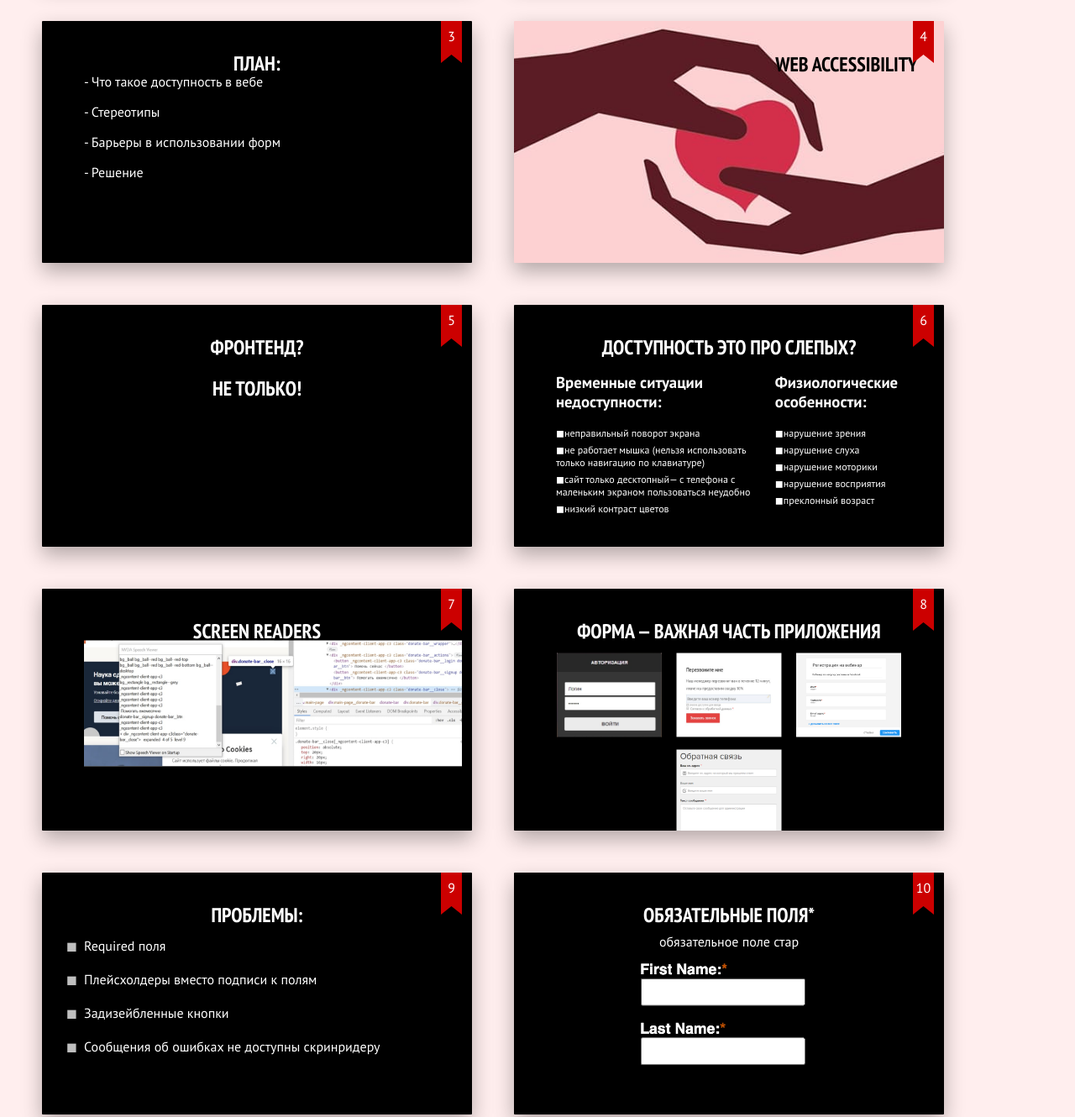
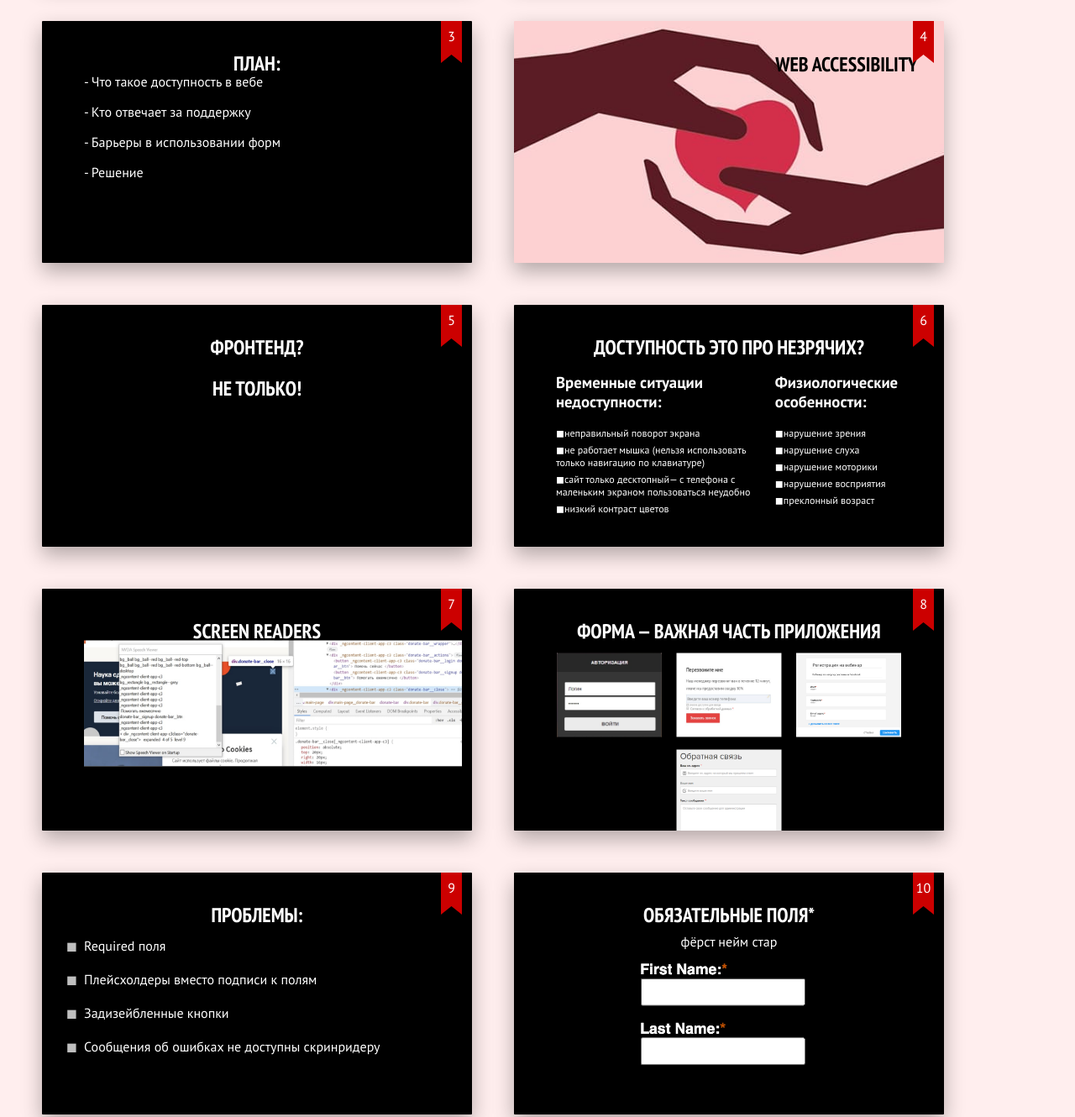
Before and after one commit to MariannaSpb/accessibility-validation, a website: page index.html in a window 1280 px wide. Shown: the part 460-1790 px from the top of the page at 84% size. Drawn offline with Linux system fonts and the light colour scheme; files whose address does not match are found by name.

Commit message:
code cleanup

```diff
--- a/index.html
+++ b/index.html
@@ -37,13 +37,13 @@
 
             Мы делаем эксклюзивный продукт для состоятельных здоровых людей, зачем ему говорить с какими-то читалками.<br>
             Ак-се-си-би-ли-ти? Ха-ха, иди уже работай, заботливый ты наш. <br>
-            (С) <a href="https://www.youtube.com/watch?v=ssJsjGZE2sc">Людоедский интерфейс, Вадим Макеев</a>
+            <a href="https://www.youtube.com/watch?v=ssJsjGZE2sc">Людоедский интерфейс, Вадим Макеев</a>
             </p>
     </section>
     <section class="slide">
         <h2>план:</h2>
         <p>- Что такое доступность в вебе</p>
-        <p>- Стереотипы</p>
+        <p>- Кто отвечает за поддержку </p>
         <p>- Барьеры в использовании форм</p>
         <p>- Решение</p>
     </section>
@@ -57,7 +57,7 @@
         <h2 style="margin-top: 50px">Не только!</h2>
     </section>
     <section class="slide">
-        <h2>Доступность это про слепых?</h2>
+        <h2>Доступность это про незрячих?</h2>
         <section class="container">
             <div>
                 <h3>Временные ситуации недоступности:</h3>
@@ -101,7 +101,7 @@
     </section>
     <section class="slide">
         <h2 class="center">Обязательные поля*</h2>
-        <p class="center" style="margin-top: 20px; text-align: center;">обязательное поле стар</p>
+        <p class="center" style="margin-top: 20px; text-align: center;">фёрст нейм стар</p>
         <div class="description">
             <img src="images/star-form.png" width="800" alt="форма">
         </div>
```
